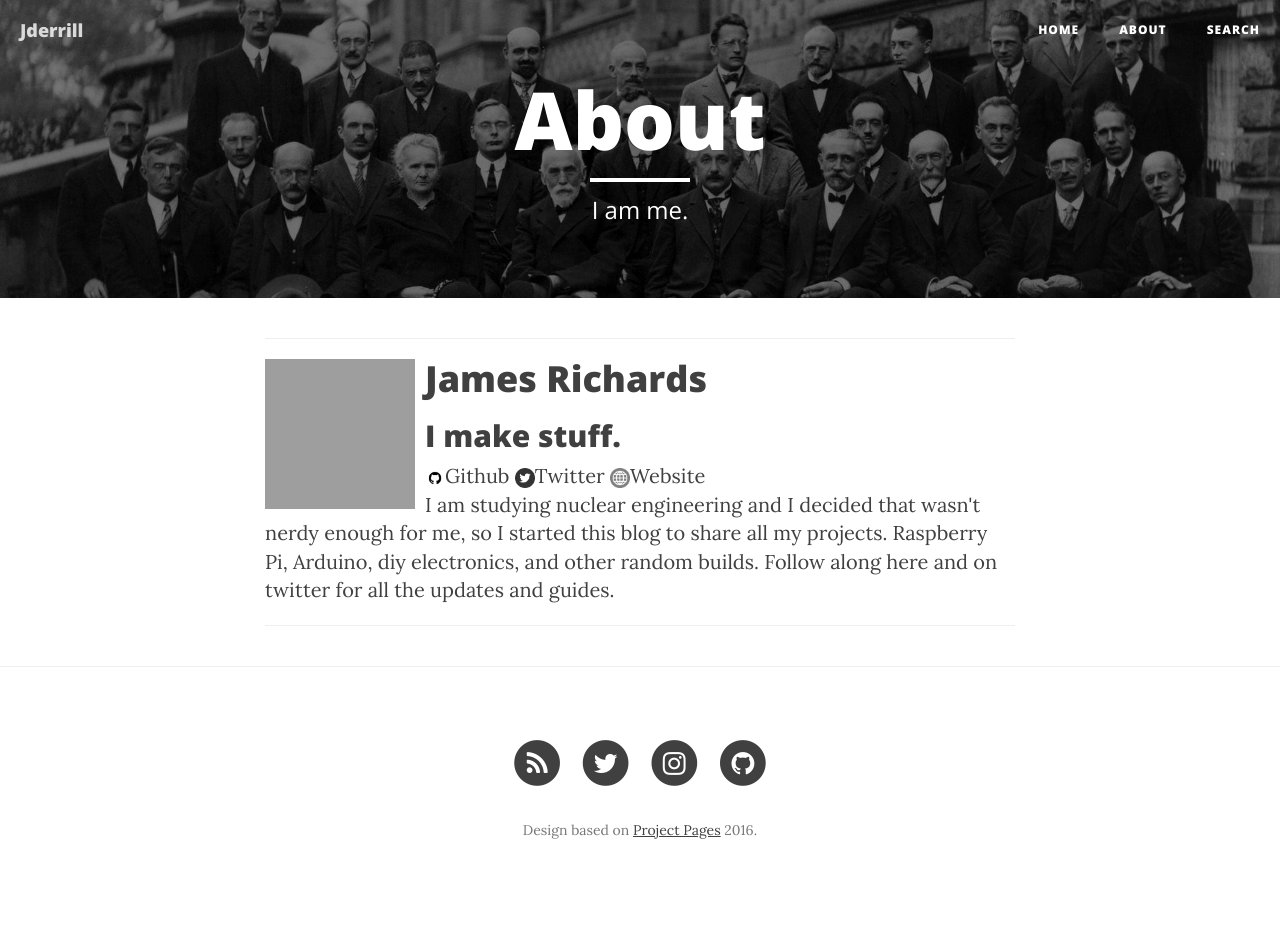
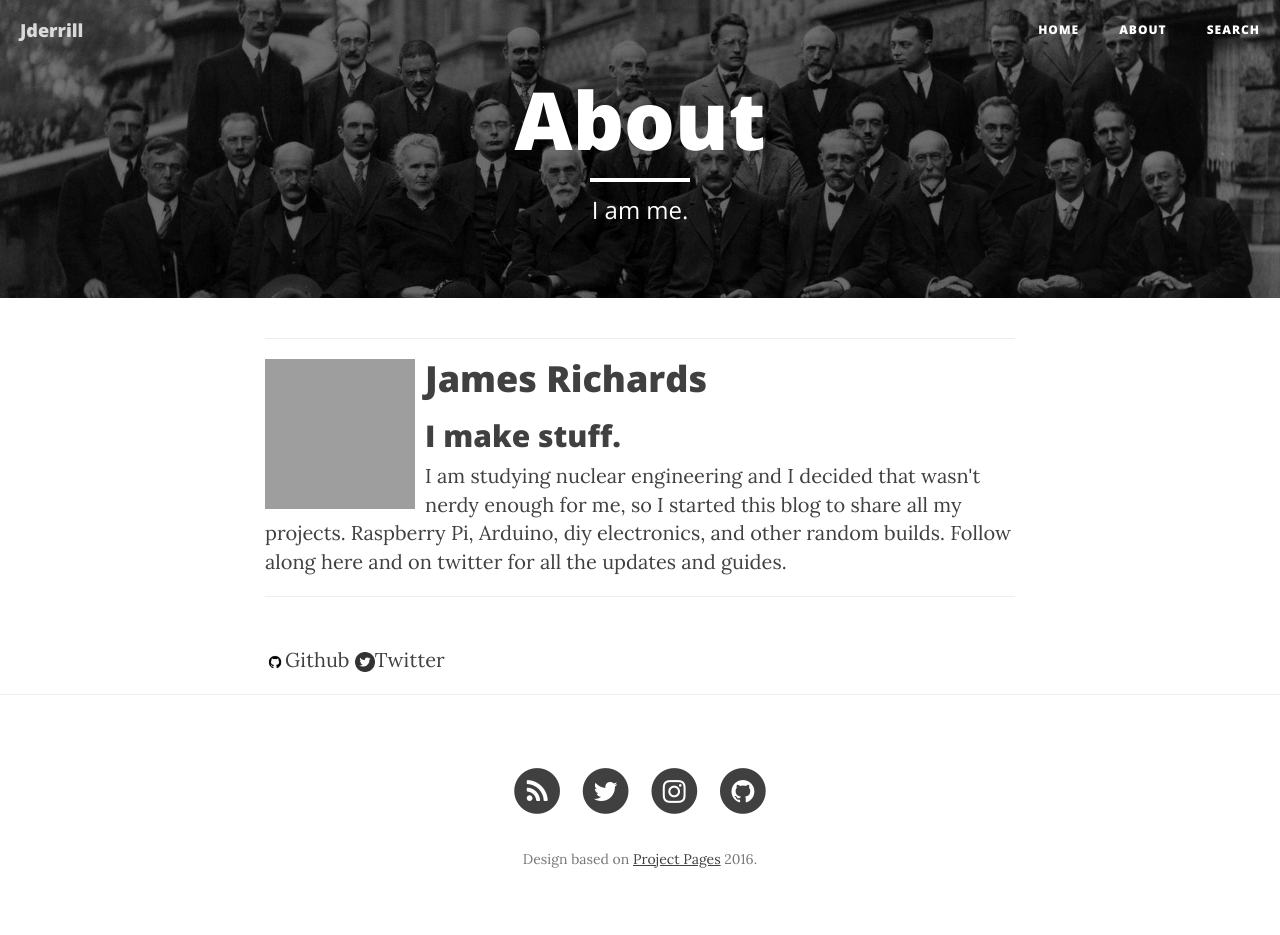
Before and after one commit to Jderrill/Jderrill.github.io, a Jekyll site: the page built from about.html, in a window 1280 px wide. Built offline with Jekyll 4.4.1, drawn with Linux system fonts in a browser that asks for light colours; nearby versions of some CDN libraries; before the commit the page ends 906 px from its top, so only the background shows below that; grey boxes are pictures that could not be loaded.

Commit message:
Reordered about page

```diff
--- a/about.html
+++ b/about.html
@@ -14,22 +14,20 @@ header-img: "img/home-bg.jpg"
 
 	<h2>{{ member.role }}</h2>
 
-	{% if member.github %}
-	<span class="social-share-googleplus"><a href="https://github.com/{{ member.github }}" title="Github"><img src="{{ "/img/icons/github-icon.png" | prepend: site.baseurl }}" style="height:20px">Github</a></span>
-	{% endif %}
-	{% if member.twitter %}
-	<span class="social-share-googleplus"><a href="https://twitter.com/{{ member.twitter }}" title="Google Plus"><img src="{{ "/img/icons/twitter-icon.png" | prepend: site.baseurl }}" style="height:20px">Twitter</a></span>
-	{% endif %}
-	{% if member.url %}
-	<span class="social-share-googleplus"><a href="{{ member.url }}" title="Google Plus"><img src="{{ "/img/icons/url-icon.png"| prepend: site.baseurl }}" style="height:20px">Website</a></span>
-	{% endif %}
-
-	</br>
 
 	{% if member.bio %}
 	{{ member.bio }}
 	{% endif %}
 
 	<hr>
+	<br>
+	{% if member.github %}
+	<span class="social-share-googleplus"><a href="https://github.com/{{ member.github }}" title="Github"><img src="{{ "/img/icons/github-icon.png" | prepend: site.baseurl }}" style="height:20px">Github </a></span>
+	{% endif %}
+	{% if member.twitter %}
+	<span class="social-share-googleplus"><a href="https://twitter.com/{{ member.twitter }}" title="Google Plus"><img src="{{ "/img/icons/twitter-icon.png" | prepend: site.baseurl }}" style="height:20px">Twitter </a></span>
+	{% endif %}
+
+	</br>
 
 {% endif %}{% endfor %}
```
